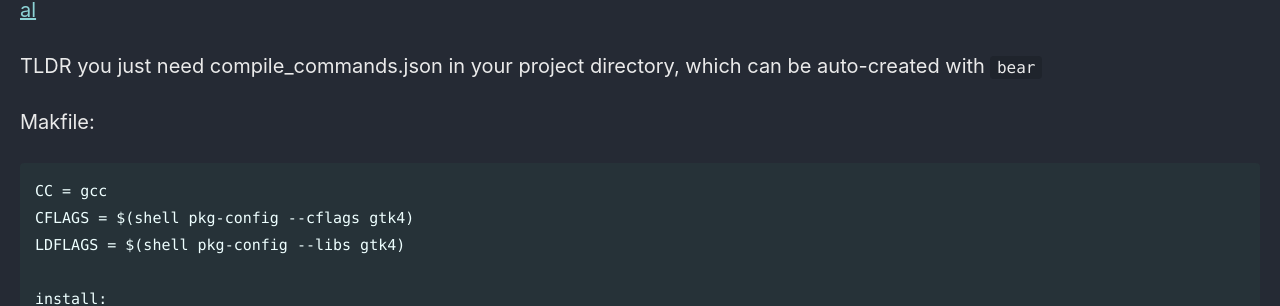
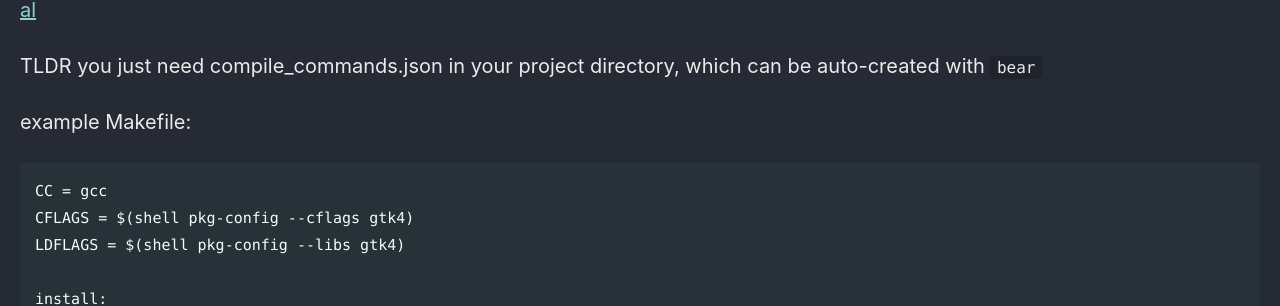
Before and after one commit to Connor-McCartney/Connor-McCartney.github.io, a Jekyll site: the page built from _pages/misc/xguic.md, in a window 1280 px wide and 900 px high, scrolled down 7182 px. Shown: the part 307-613 px from the top of the window. Built offline with Jekyll 4.4.1, drawn with Linux system fonts in a browser that asks for light colours; cached includes are drawn as plain includes.

Commit message:
Update xguic.md

````diff
--- a/_pages/misc/xguic.md
+++ b/_pages/misc/xguic.md
@@ -295,7 +295,7 @@ But the clangd couldn't find the GTK library
 
 TLDR you just need compile_commands.json in your project directory, which can be auto-created with `bear`
 
-Makfile:
+example Makefile:
 
 ```
 CC = gcc
````
